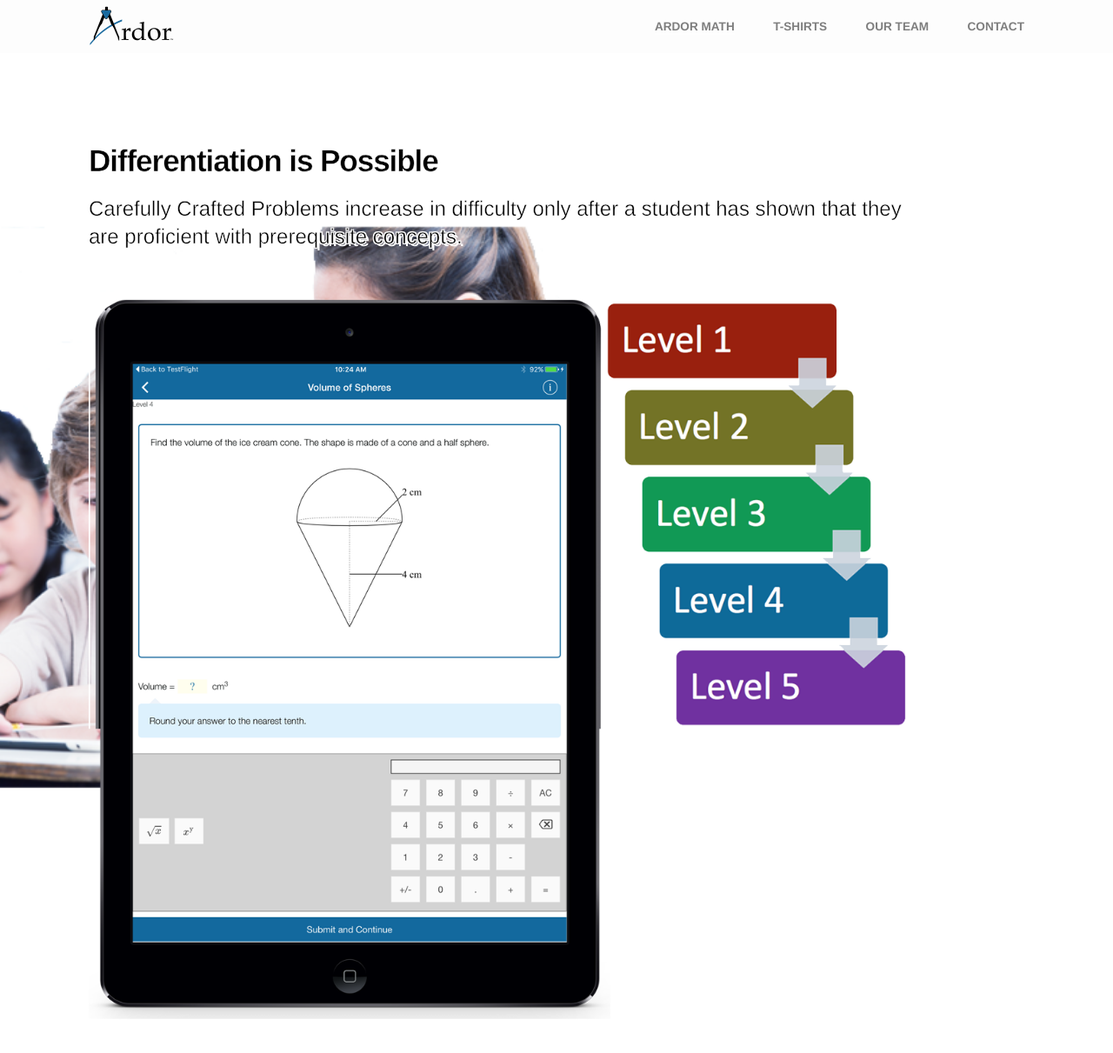
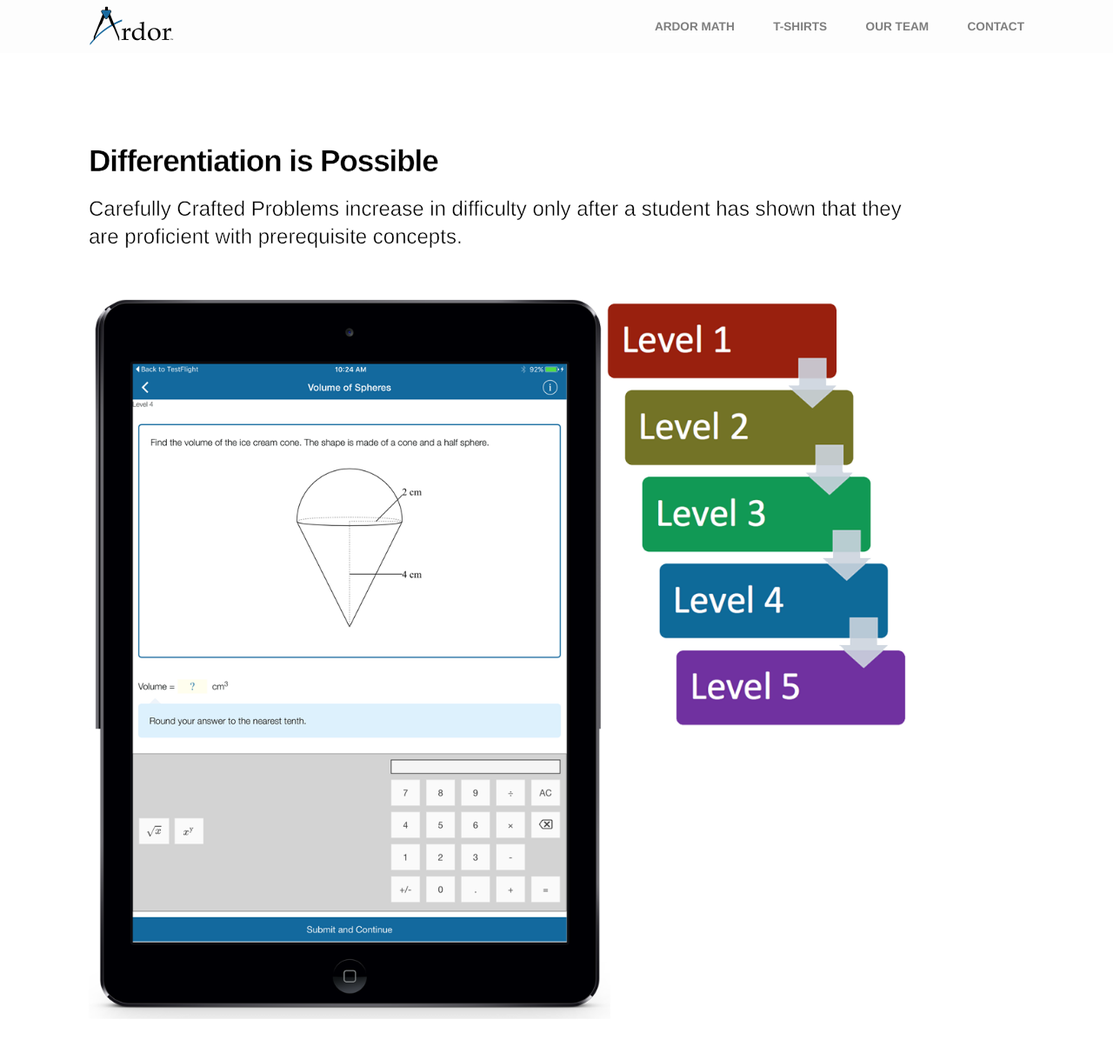
Before and after one commit to ardor-education/ardor-education.github.io, a Jekyll site: the page built from ardormath.md, in a window 1280 px wide and 1400 px high, scrolled down 1322 px. Shown: the top 1211 px of the window at 87% size. Built offline with Jekyll 4.4.1, drawn with Linux system fonts in a browser that asks for light colours; some web fonts are replaced.

Commit message:
remove hero bg due to iPad bg issue:

```diff
--- a/_sass/modules/_hero.scss
+++ b/_sass/modules/_hero.scss
@@ -320,31 +320,31 @@
         background-size: cover;
     }
     &.hero--ardormath-showcase-generation {
-        $hero-image: '../assets/images/bg/amath-showcase-teacher.png';
-        @include background(url($hero-image) no-repeat scroll);
+        //$hero-image: '../assets/images/bg/amath-showcase-teacher.png';
+        //@include background(url($hero-image) no-repeat scroll);
         background-color:  $hero-background;
-        max-width: 100%;
-        background-position: top;
-        background-repeat: no-repeat;
-        background-size: cover;
+        //max-width: 100%;
+        //background-position: top;
+        //background-repeat: no-repeat;
+        //background-size: cover;
     }
     &.hero--ardormath-showcase-help {
-        $hero-image: '../assets/images/bg/amath-showcase-student.png';
-        @include background(url($hero-image) no-repeat scroll);
+        //$hero-image: '../assets/images/bg/amath-showcase-student.png';
+        //@include background(url($hero-image) no-repeat scroll);
         background-color:  $hero-background;
-        max-width: 100%;
-        background-position: top;
-        background-repeat: no-repeat;
-        background-size: cover;
+        //max-width: 100%;
+        //background-position: top;
+        //background-repeat: no-repeat;
+        //background-size: cover;
     }
     &.hero--ardormath-showcase-tracking {
-        $hero-image: '../assets/images/bg/amath-showcase-help.png';
-        @include background(url($hero-image) no-repeat scroll);
+        //$hero-image: '../assets/images/bg/amath-showcase-help.png';
+        //@include background(url($hero-image) no-repeat scroll);
         background-color:  $hero-background;
-        max-width: 100%;
-        background-position: top;
-        background-repeat: no-repeat;
-        background-size: cover;
+        //max-width: 100%;
+        //background-position: top;
+        //background-repeat: no-repeat;
+        //background-size: cover;
     }
 
     // not found
```
